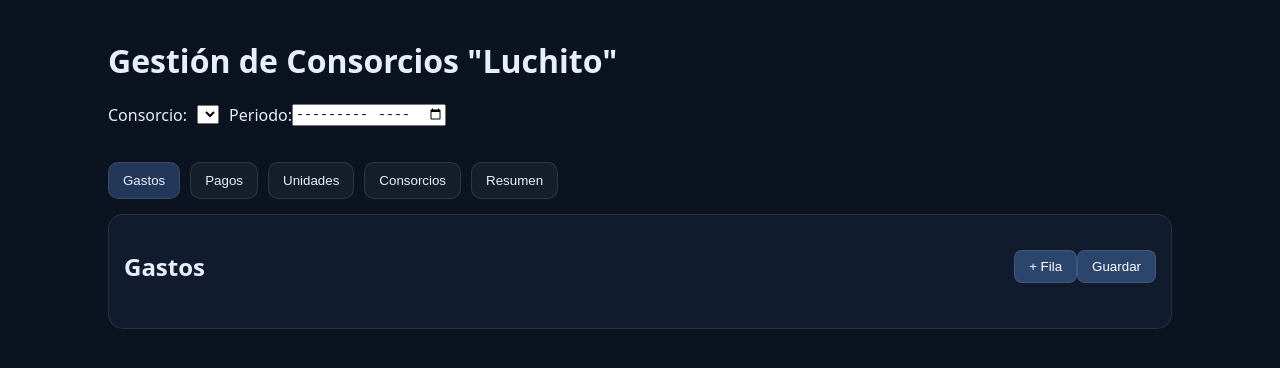
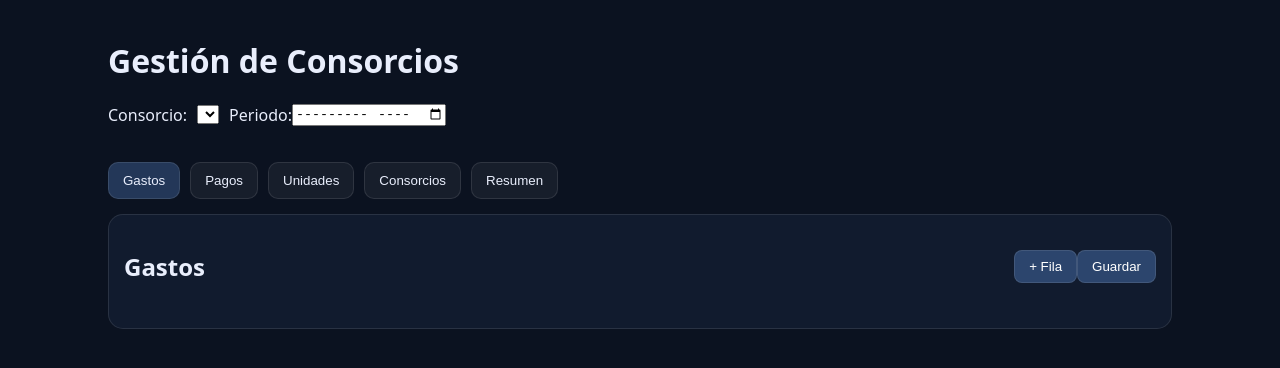
Before and after one commit to jorgemingoia/consorcios, a plain HTML site: page index.html in a window 1280 px wide. Drawn offline with nearby package versions, Linux system fonts and the light colour scheme; no server answers.

Commit message:
Mas cambios

```diff
--- a/index.html
+++ b/index.html
@@ -9,7 +9,7 @@
 <body>
 
   <header class="container">
-    <h1>Gestión de Consorcios "Luchito"</h1>
+    <h1>Gestión de Consorcios</h1>
 
     <!-- Selector de Consorcio -->
     <div class="row" style="margin-top:10px;">
```
